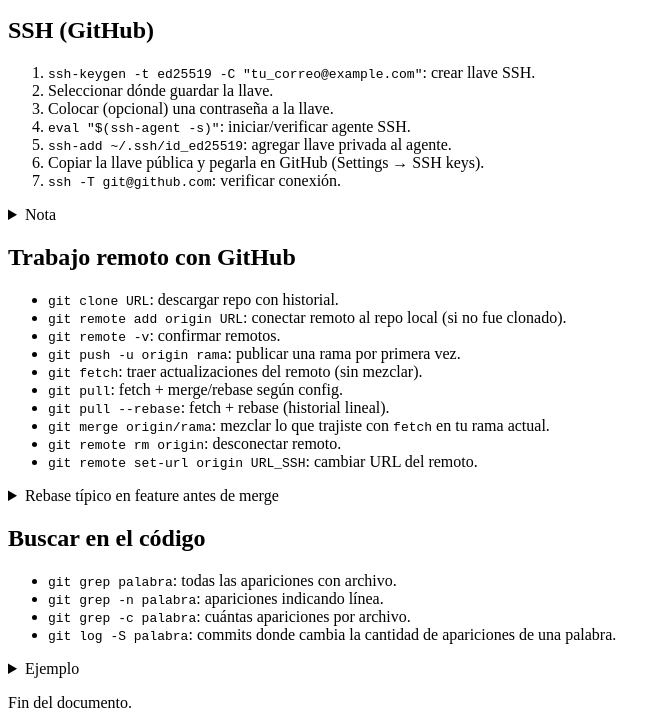
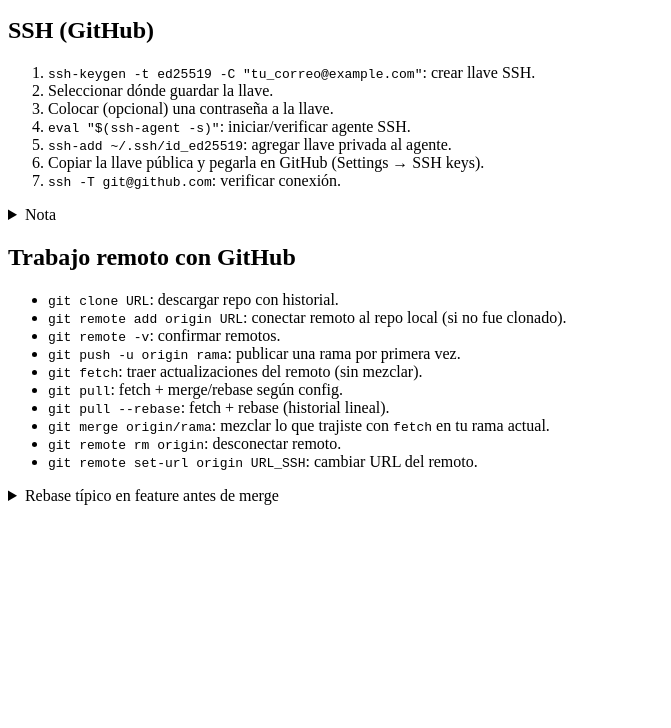
Before and after one commit to AJVP1/git-github, a plain HTML site: page index.html in a window 1280 px wide. Shown: the part 2603-3331 px from the top of the page, without its empty margins (0-671 px from the left). After the commit the page ends 3116 px from the top, so only its background shows below. Drawn offline with Linux system fonts and the light colour scheme.

Commit message:
quitar parte grep y footer

```diff
--- a/index.html
+++ b/index.html
@@ -419,37 +419,6 @@
           </p>
         </details>
       </section>
-
-      <section id="buscar">
-        <h2>Buscar en el código</h2>
-        <ul>
-          <li>
-            <code>git grep palabra</code>: todas las apariciones con archivo.
-          </li>
-          <li>
-            <code>git grep -n palabra</code>: apariciones indicando línea.
-          </li>
-          <li>
-            <code>git grep -c palabra</code>: cuántas apariciones por archivo.
-          </li>
-          <li>
-            <code>git log -S palabra</code>: commits donde cambia la cantidad de
-            apariciones de una palabra.
-          </li>
-        </ul>
-
-        <details>
-          <summary>Ejemplo</summary>
-          <pre>
-git grep -n "useEffect"
-git log -S "select: false"</pre
-          >
-        </details>
-      </section>
     </main>
-
-    <footer>
-      <p>Fin del documento.</p>
-    </footer>
   </body>
 </html>
```
